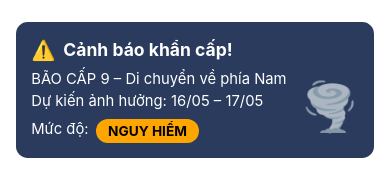
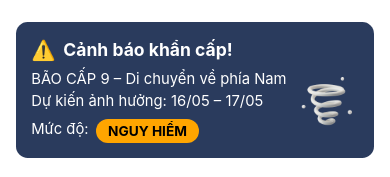
Before and after one commit to TalJa1/PQT_Mobile, a React Native app: screen /Home in a window 390 px wide. Shown: the part 494-671 px from the top of the page. Built offline with nearby package versions, Linux system fonts and the light colour scheme.

Commit message:
Refactor code structure for improved readability and maintainability

```diff
--- a/components/bottomtabs/AdditionalInfo.tsx
+++ b/components/bottomtabs/AdditionalInfo.tsx
@@ -1,11 +1,10 @@
 import React from 'react';
-import {View, Text, StyleSheet, TouchableOpacity} from 'react-native';
+import {View, Text, StyleSheet, TouchableOpacity, Image} from 'react-native';
 import {vh, vw} from '../../services/styleProps'; // Adjusted path
 
 const AdditionalInfo = () => {
   return (
     <View style={styles.container}>
-      {/* Sunrise/Sunset Section */}
       <View style={styles.sunriseSunsetSection}>
         <View style={styles.timePoint}>
           <Text style={styles.timeLabel}>Bình minh</Text>
@@ -15,7 +14,6 @@ const AdditionalInfo = () => {
           <View style={styles.darkBlueWaveLeft} />
           <View style={styles.lightBlueWave} />
           <View style={styles.darkBlueWaveRight} />
-          {/* Dotted lines would typically require a library or more complex drawing */}
         </View>
         <View style={styles.timePoint}>
           <Text style={styles.timeLabel}>Hoàng hôn</Text>
@@ -23,7 +21,6 @@ const AdditionalInfo = () => {
         </View>
       </View>
 
-      {/* Emergency Warning Card */}
       <View style={styles.warningCard}>
         <View style={styles.warningHeader}>
           <Text style={styles.warningIcon}>⚠️</Text>
@@ -44,12 +41,13 @@ const AdditionalInfo = () => {
               </View>
             </View>
           </View>
-          {/* Placeholder for tornado icon, consider using an Image */}
-          <Text style={styles.tornadoIcon}>🌪️</Text>
+          <Image
+            source={require('../../assets/home/tonardo.png')}
+            style={styles.tornadoIcon}
+          />
         </View>
       </View>
 
-      {/* Buttons Section */}
       <View style={styles.buttonsSection}>
         <TouchableOpacity style={styles.buttonDark}>
           <Text style={styles.buttonDarkText}>Chi tiết cảnh báo</Text>
@@ -143,8 +141,6 @@ const styles = StyleSheet.create({
   },
   warningBody: {
     flexDirection: 'row',
-    justifyContent: 'space-between',
-    alignItems: 'center',
   },
   warningTextContainer: {
     flex: 1,
@@ -160,7 +156,7 @@ const styles = StyleSheet.create({
     marginTop: vh(0.5),
   },
   severityBadge: {
-    backgroundColor: '#FFA500', // Orange
+    backgroundColor: '#FFA500',
     borderRadius: vw(4),
     paddingHorizontal: vw(3),
     paddingVertical: vw(1),
@@ -168,22 +164,21 @@ const styles = StyleSheet.create({
   },
   severityText: {
     fontSize: vw(3.5),
-    color: '#000000', // Black
+    color: '#000000',
     fontWeight: 'bold',
   },
   tornadoIcon: {
-    fontSize: vw(12), // Adjust size as needed
-    color: 'white', // Or use an Image component
-    opacity: 0.7,
+    width: vw(17),
+    height: vw(17),
+    resizeMode: 'contain',
   },
-  // Buttons Section Styles
   buttonsSection: {
     flexDirection: 'row',
     justifyContent: 'space-between',
     width: '100%',
   },
   buttonDark: {
-    backgroundColor: '#3A3A3A', // Dark grey
+    backgroundColor: '#3A3A3A',
     paddingVertical: vh(1.5),
     paddingHorizontal: vw(5),
     borderRadius: vw(2),
--- a/views/bottomtabs/Home.tsx
+++ b/views/bottomtabs/Home.tsx
@@ -1,8 +1,4 @@
-import {
-  ScrollView,
-  StatusBar,
-  StyleSheet,
-} from 'react-native';
+import {ScrollView, StatusBar, StyleSheet} from 'react-native';
 import React from 'react';
 import {SafeAreaView} from 'react-native-safe-area-context';
 import WeatherDisplay from '../../components/bottomtabs/WeatherDisplay';
@@ -14,7 +10,7 @@ const Home = () => {
       <StatusBar barStyle="dark-content" backgroundColor={'#C9E5FF'} />
       <ScrollView contentContainerStyle={styles.scrollViewContent}>
         <WeatherDisplay textColor="#1F2D54" />
-        <AdditionalInfo /> {/* Add the new component here */}
+        <AdditionalInfo />
       </ScrollView>
     </SafeAreaView>
   );
```
Also changed, not shown: assets/home/tonardo.png (added).
